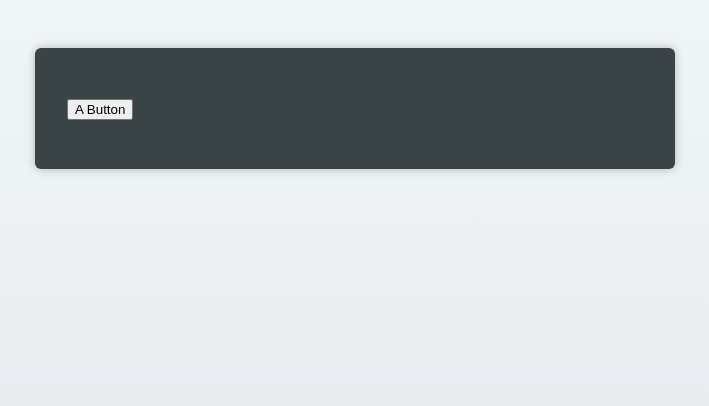
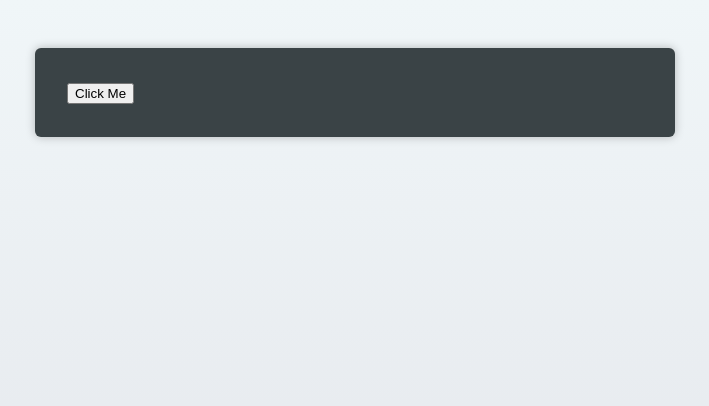
Before and after one commit to kemsguy7/react_typescript_apps, a React (Vite) app in the folder react-ts/: page / in a window 1280 px wide. Shown: the top 406 px of the page, without its empty margins (285-994 px from the left). Built offline with nearby package versions, Linux system fonts and the light colour scheme.

Commit message:
added polymorphic components

```diff
--- a/react-ts/src/App.tsx
+++ b/react-ts/src/App.tsx
@@ -44,6 +44,7 @@
 
 //import Input from './components/input'
 import Button from './components/Button'
+import Container from './components/Container'
 
 function App() {
   return (
@@ -51,12 +52,14 @@
       {/* <Input label="Your Name" id="name" type="text" />
       <Input label="Age" id="age" type="number" /> */}
 
-      <p>
+      {/* <p>
         <Button> A Button </Button>
       </p>
       <p>
         <Button href="https://www.google.com">A Link</Button>
-      </p>
+      </p> */}
+
+      <Container as={Button}> Click Me</Container>
     </main>
   )
 }
--- /dev/null
+++ b/react-ts/src/components/Container.tsx
@@ -0,0 +1,19 @@
+import {
+  type ReactNode,
+  type ElementType,
+  type ComponentPropsWithoutRef,
+} from 'react'
+
+type ContainerProps<T extends ElementType> = {
+  as: T
+  children: ReactNode
+} & ComponentPropsWithoutRef<T>
+
+export default function Container<C extends ElementType>({
+  as,
+  children,
+  ...props
+}: ContainerProps<C>) {
+  const Component = as || 'div'
+  return <Component {...props}> {children} </Component>
+}
```
